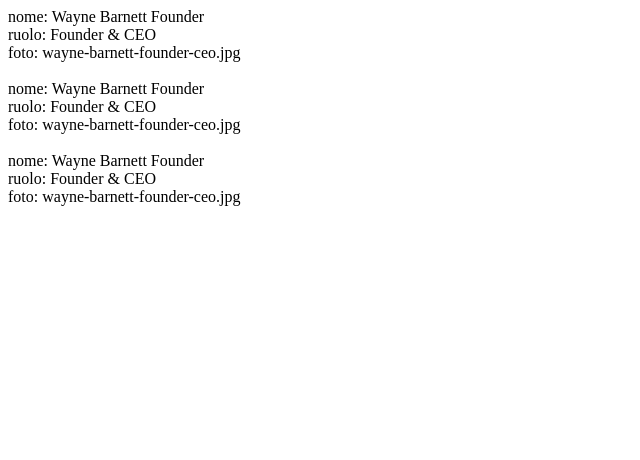
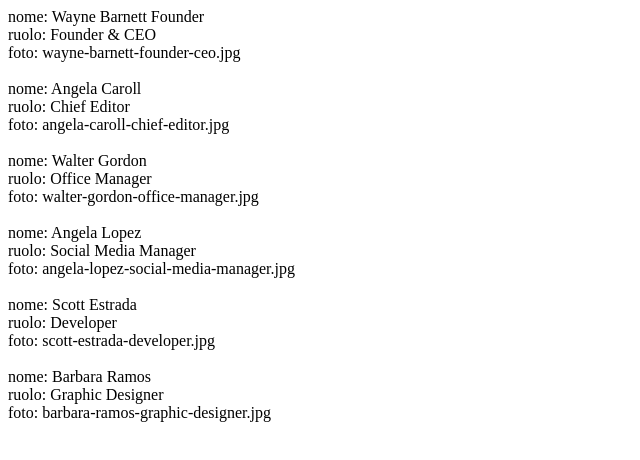
Before and after one commit to AndreaGul/js-our-team, a plain HTML site: page index.html in a window 1280 px wide. Shown: the whole page, without its empty margins (0-640 px from the left). Drawn offline with Linux system fonts and the light colour scheme.

Commit message:
feat aggiunta nomi ruoli e foto

```diff
--- a/index.html
+++ b/index.html
@@ -6,7 +6,6 @@
     <title>js-our-team</title>
   </head>
   <body>
-    <div></div>
     <script src="js/main.js"></script>
   </body>
 </html>
--- a/js/main.js
+++ b/js/main.js
@@ -17,14 +17,29 @@ const persone = [
     foto: 'wayne-barnett-founder-ceo.jpg',
   },
   {
-    nome: 'Wayne Barnett Founder',
-    ruolo: 'Founder & CEO',
-    foto: 'wayne-barnett-founder-ceo.jpg',
+    nome: 'Angela Caroll',
+    ruolo: 'Chief Editor',
+    foto: 'angela-caroll-chief-editor.jpg',
   },
   {
-    nome: 'Wayne Barnett Founder',
-    ruolo: 'Founder & CEO',
-    foto: 'wayne-barnett-founder-ceo.jpg',
+    nome: 'Walter Gordon',
+    ruolo: 'Office Manager',
+    foto: 'walter-gordon-office-manager.jpg',
+  },
+  {
+    nome: 'Angela Lopez',
+    ruolo: 'Social Media Manager',
+    foto: 'angela-lopez-social-media-manager.jpg',
+  },
+  {
+    nome: 'Scott Estrada',
+    ruolo: 'Developer',
+    foto: 'scott-estrada-developer.jpg',
+  },
+  {
+    nome: 'Barbara Ramos',
+    ruolo: 'Graphic Designer',
+    foto: 'barbara-ramos-graphic-designer.jpg',
   },
 ];
 
```
